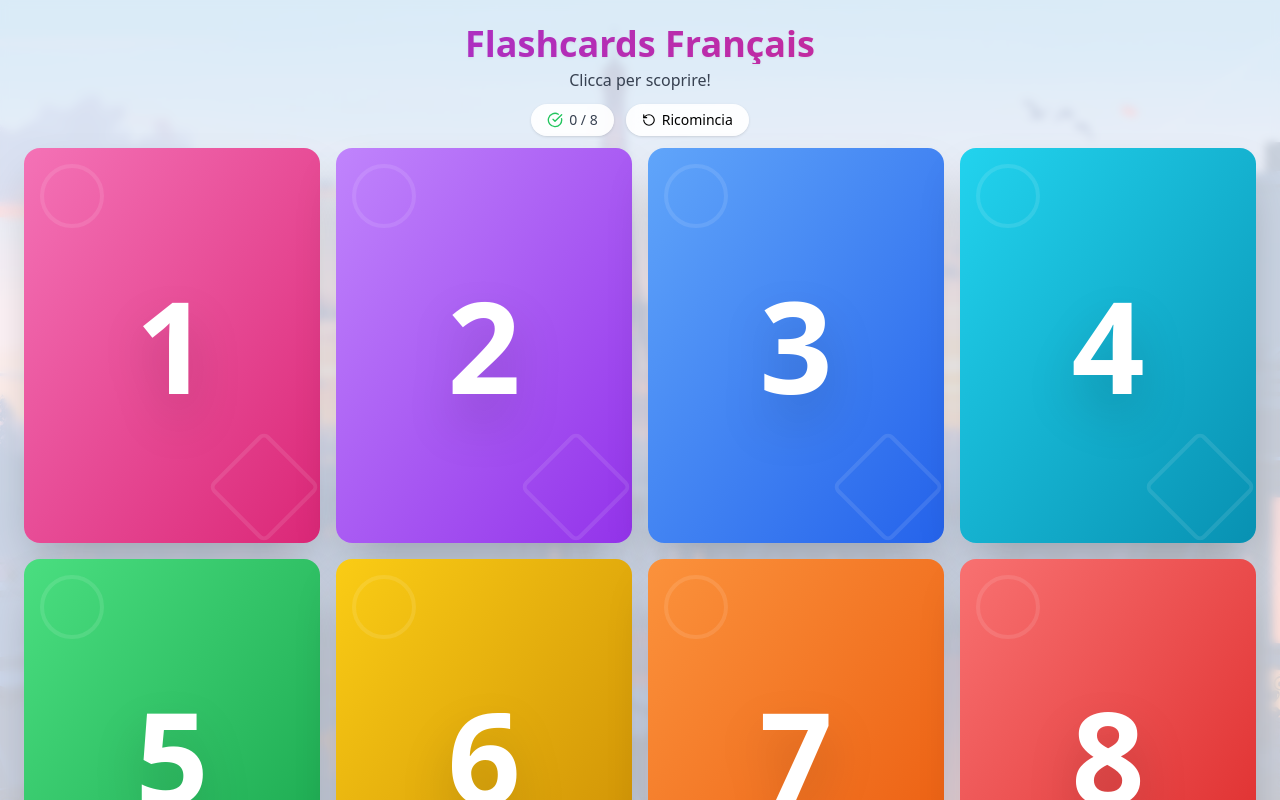
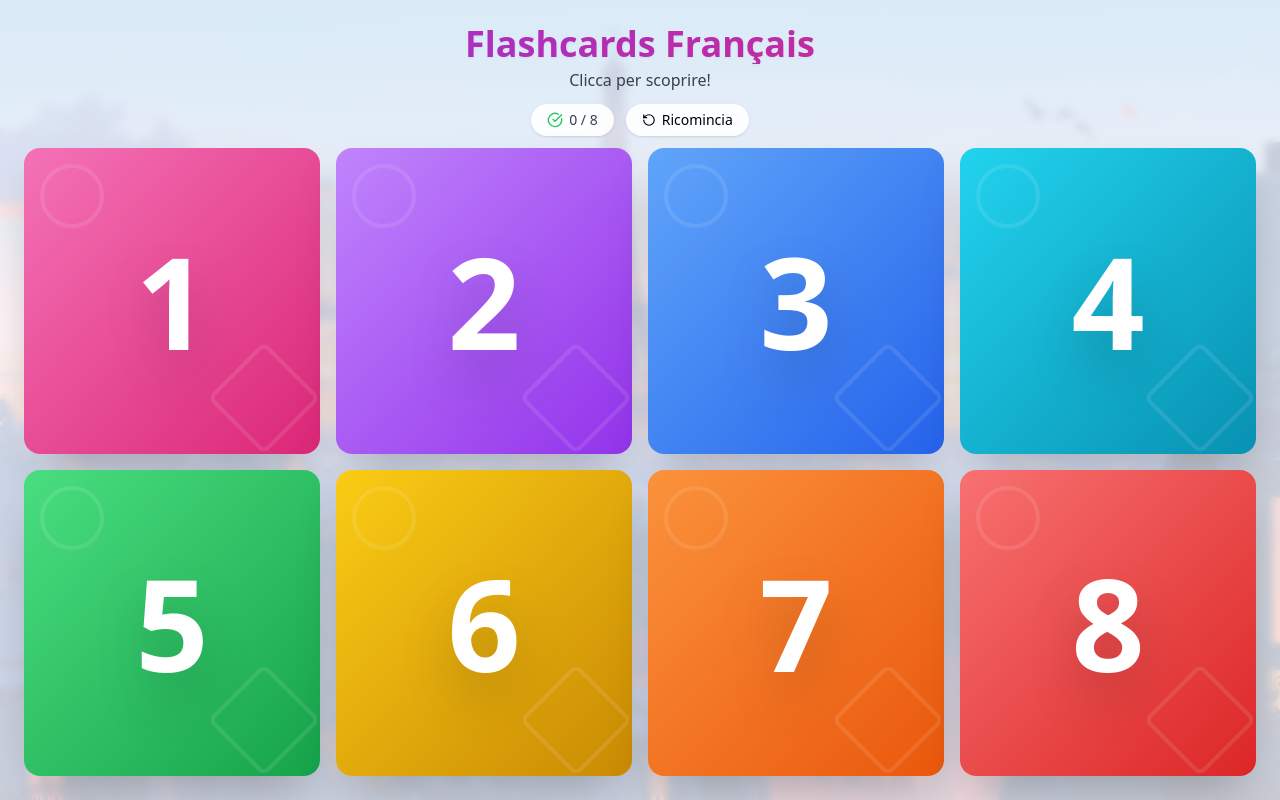
Before and after one commit to elfigozdaddy/flashcards-francais, a React (Vite) app: page / in a window 1280 px wide. Built offline with nearby package versions, Linux system fonts and the light colour scheme.

Commit message:
Update FlashCard.jsx
Adattabilità delle carte sullo schermo

```diff
--- a/src/components/flashcards/FlashCard.jsx
+++ b/src/components/flashcards/FlashCard.jsx
@@ -3,18 +3,17 @@ import { motion } from "framer-motion";
 import { Check } from "lucide-react";
 
 export default function FlashCard({ card, state, onClick }) {
-  const { flipped, enlarged, completed } = state;
+  const { flipped, enlarged, completed, flippedPrev } = state;
   const audioRef = useRef(null);
 
-  // Riproduci audio quando la carta si gira (prima volta)
+  // Riproduci audio solo al primo flip (quando si scopre la domanda)
   useEffect(() => {
-    if (flipped && !state.flippedPrev && audioRef.current) {
+    if (flipped && !flippedPrev && audioRef.current) {
       audioRef.current.currentTime = 0;
       audioRef.current.play().catch(() => {});
     }
-  }, [flipped, state.flippedPrev]);
+  }, [flipped, flippedPrev]);
 
-  // Passa lo stato precedente per rilevare il flip
   const handleClick = () => {
     if (completed) return;
     onClick();
@@ -25,7 +24,7 @@ export default function FlashCard({ card, state, onClick }) {
       {/* Audio nascosto */}
       <audio ref={audioRef} src="/Flip-golden.mp3" preload="auto" />
 
-      {/* Overlay scuro */}
+      {/* Overlay scuro quando ingrandita */}
       {enlarged && (
         <motion.div
           initial={{ opacity: 0 }}
@@ -39,9 +38,13 @@ export default function FlashCard({ card, state, onClick }) {
       {/* Carta */}
       <motion.div
         className={`${enlarged
-          ? "fixed top-1/2 left-1/2 -translate-x-1/2 -translate-y-1/2 z-50 w-[88vw] max-w-xl h-[78vh] max-h-[560px] rounded-3xl shadow-2xl"
-          : "w-full aspect-[3/4]"}`}
-        animate={{ x: enlarged ? "-50%" : "0%", y: enlarged ? "-50%" : "0%" }}
+          ? "fixed top-1/2 left-1/2 -translate-x-1/2 -translate-y-1/2 z-50 w-[92vw] max-w-md h-[70vh] max-h-[500px] rounded-3xl shadow-2xl overflow-hidden"
+          : "w-full h-full"
+        }`}
+        animate={{
+          x: enlarged ? "-50%" : "0%",
+          y: enlarged ? "-50%" : "0%"
+        }}
         transition={{ duration: 0.5, ease: "easeInOut" }}
       >
         <motion.div
@@ -57,8 +60,11 @@ export default function FlashCard({ card, state, onClick }) {
             animate={{ rotateY: flipped ? 180 : 0 }}
             transition={{ duration: 0.4, ease: "easeInOut" }}
           >
-            {/* Retro */}
-            <div className="absolute inset-0 rounded-2xl shadow-2xl overflow-hidden" style={{ backfaceVisibility: "hidden" }}>
+            {/* Retro della carta (numero) */}
+            <div
+              className="absolute inset-0 rounded-2xl shadow-2xl overflow-hidden"
+              style={{ backfaceVisibility: "hidden" }}
+            >
               <div className={`w-full h-full bg-gradient-to-br ${card.color} flex items-center justify-center relative`}>
                 <div className="absolute inset-0 opacity-10">
                   <div className="absolute top-4 left-4 w-16 h-16 border-4 border-white rounded-full" />
@@ -81,8 +87,11 @@ export default function FlashCard({ card, state, onClick }) {
               </div>
             </div>
 
-            {/* Fronte */}
-            <div className="absolute inset-0 rounded-2xl shadow-2xl overflow-hidden" style={{ backfaceVisibility: "hidden", transform: "rotateY(180deg)" }}>
+            {/* Fronte della carta (domanda) */}
+            <div
+              className="absolute inset-0 rounded-2xl shadow-2xl overflow-hidden"
+              style={{ backfaceVisibility: "hidden", transform: "rotateY(180deg)" }}
+            >
               <div className={`w-full h-full bg-gradient-to-br ${card.color} flex items-center justify-center p-6 md:p-8 relative`}>
                 <div className="absolute inset-0 opacity-10">
                   <svg width="100%" height="100%" xmlns="http://www.w3.org/2000/svg">
@@ -99,11 +108,12 @@ export default function FlashCard({ card, state, onClick }) {
                   <div className="inline-block bg-white/20 backdrop-blur-sm rounded-full px-4 py-1 mb-4">
                     <span className="text-white text-sm font-semibold">Question {card.number}</span>
                   </div>
-                  <h2 className={`font-bold text-white drop-shadow-lg leading-tight ${enlarged ? "text-3xl md:text-4xl" : "text-xl md:text-2xl"}`}>
+                  <h2 className={`font-bold text-white drop-shadow-lg leading-tight ${enlarged ? "text-3xl md:text-4xl" : "text-lg md:text-xl"}`}>
                     {card.question}
                   </h2>
                 </div>
 
+                {/* Indicatore chiusura */}
                 {enlarged && (
                   <motion.div
                     initial={{ opacity: 0, y: 10 }}
@@ -117,6 +127,7 @@ export default function FlashCard({ card, state, onClick }) {
                   </motion.div>
                 )}
 
+                {/* Bandiera completata */}
                 {completed && (
                   <div className="absolute top-4 right-4 rounded-full shadow-lg overflow-hidden w-12 h-12">
                     <div className="w-full h-full flex">
```
